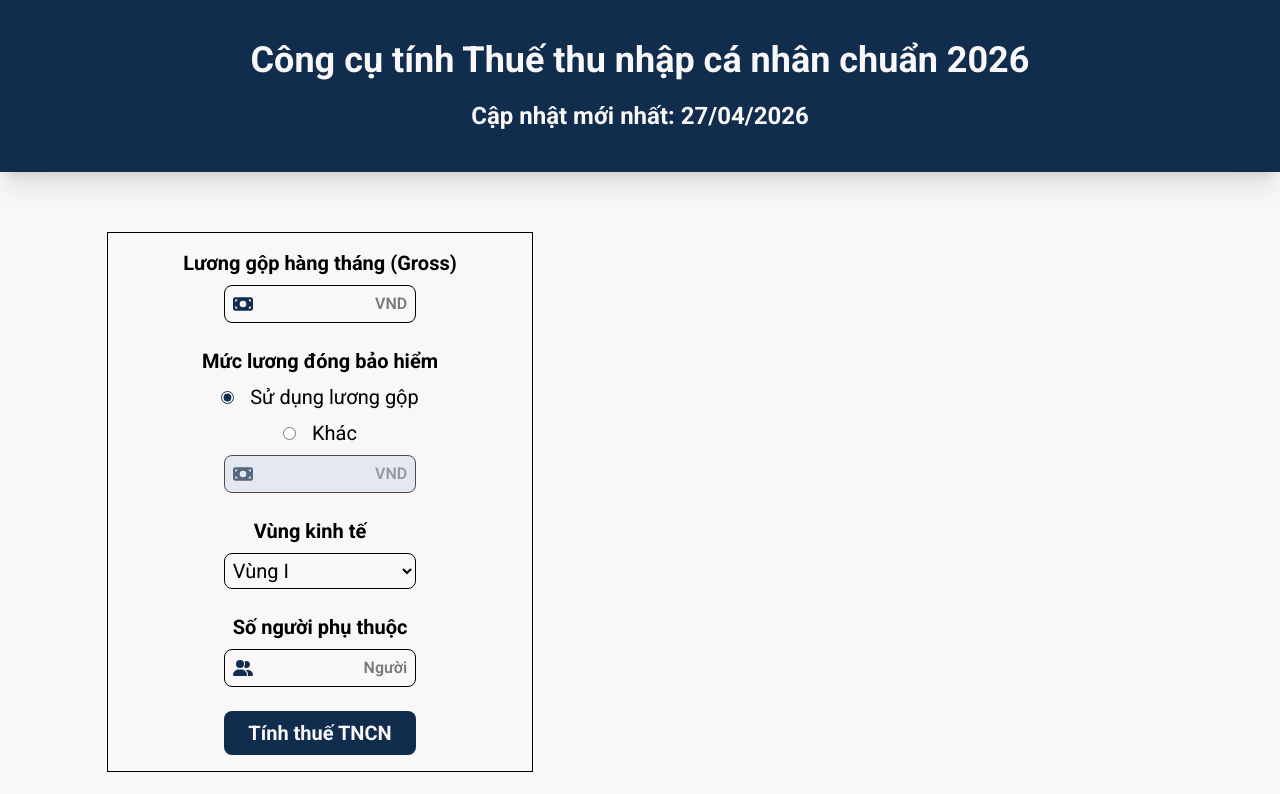
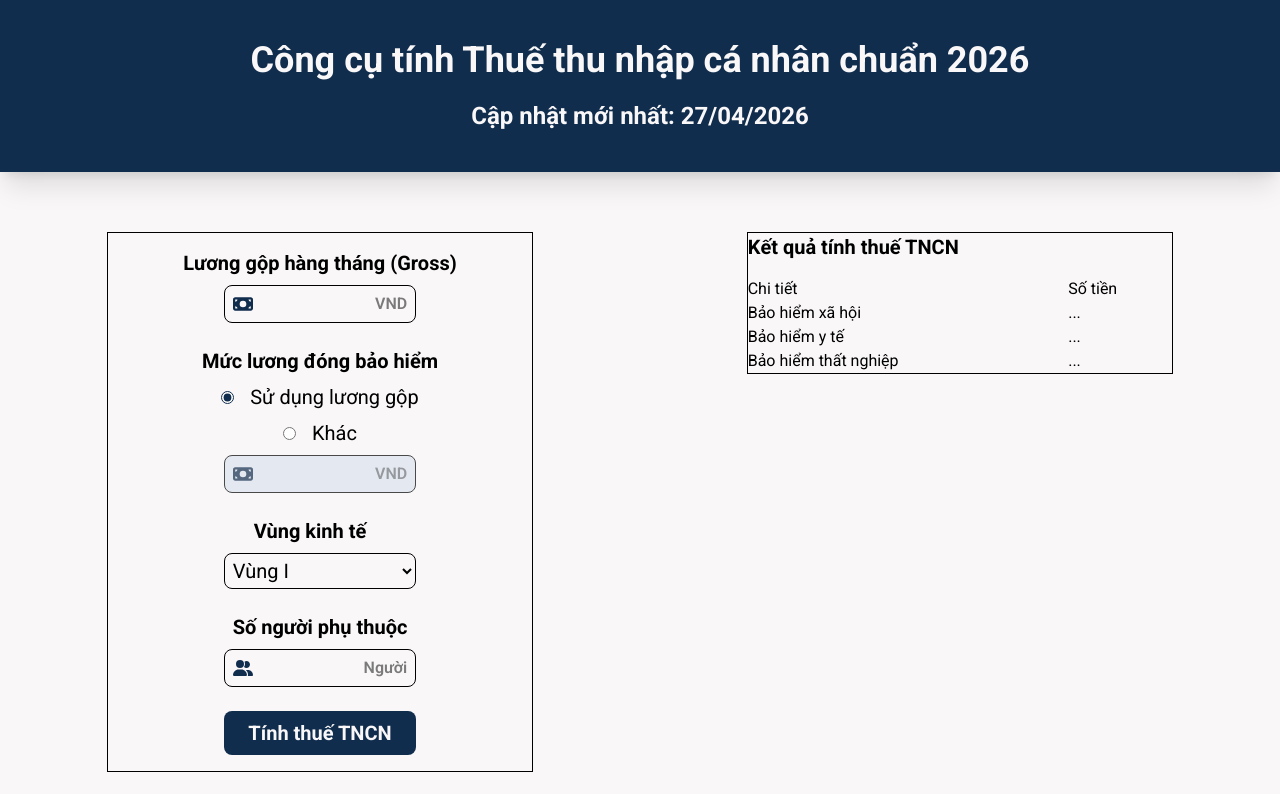
Before and after one commit to mcjosh2402/Tax-Site, a React (Vite) app: page / in a window 1280 px wide. Shown: the top 794 px of the page. Built offline with nearby package versions, Linux system fonts and the light colour scheme.

Commit message:
simple table frontend

```diff
--- a/src/App.jsx
+++ b/src/App.jsx
@@ -2,6 +2,7 @@ import React from 'react'
 import Hero from './components/Hero'
 import HomeCards from './components/HomeCards'
 import FormCards from './components/FormCards'
+import CalculationForm from './components/CalculationForm'
 
 const App = () => {
   return (
@@ -10,9 +11,8 @@ const App = () => {
 
       <div className="grid grid-cols-1 md:grid-cols-2">
         <FormCards />
+        <CalculationForm />
       </div>
-
-
     </div>
   )
 }
--- /dev/null
+++ b/src/components/CalculationForm.jsx
@@ -0,0 +1,35 @@
+import React from 'react'
+
+const CalculationForm = () => {
+    return (
+        <section>
+            <div className="my-15 mx-auto w-3/4 lg:w-2/3 border">
+                <h3 className="text-xl font-bold">Kết quả tính thuế TNCN</h3>
+                <div className="table mt-4 w-full">
+                    <div className="table-header-group">
+                        <div className="table-row">
+                            <div className="table-cell">Chi tiết</div>
+                            <div className="table-cell">Số tiền</div>
+                        </div>
+                    </div>
+                    <div className="table-row-group">
+                        <div className="table-row">
+                            <div className="table-cell">Bảo hiểm xã hội</div>
+                            <div className="table-cell">...</div>
+                        </div>
+                        <div className="table-row">
+                            <div className="table-cell">Bảo hiểm y tế</div>
+                            <div className="table-cell">...</div>
+                        </div>
+                        <div className="table-row">
+                            <div className="table-cell">Bảo hiểm thất nghiệp</div>
+                            <div className="table-cell">...</div>
+                        </div>
+                    </div>
+                </div>
+            </div>
+        </section>
+    )
+}
+
+export default CalculationForm
```
